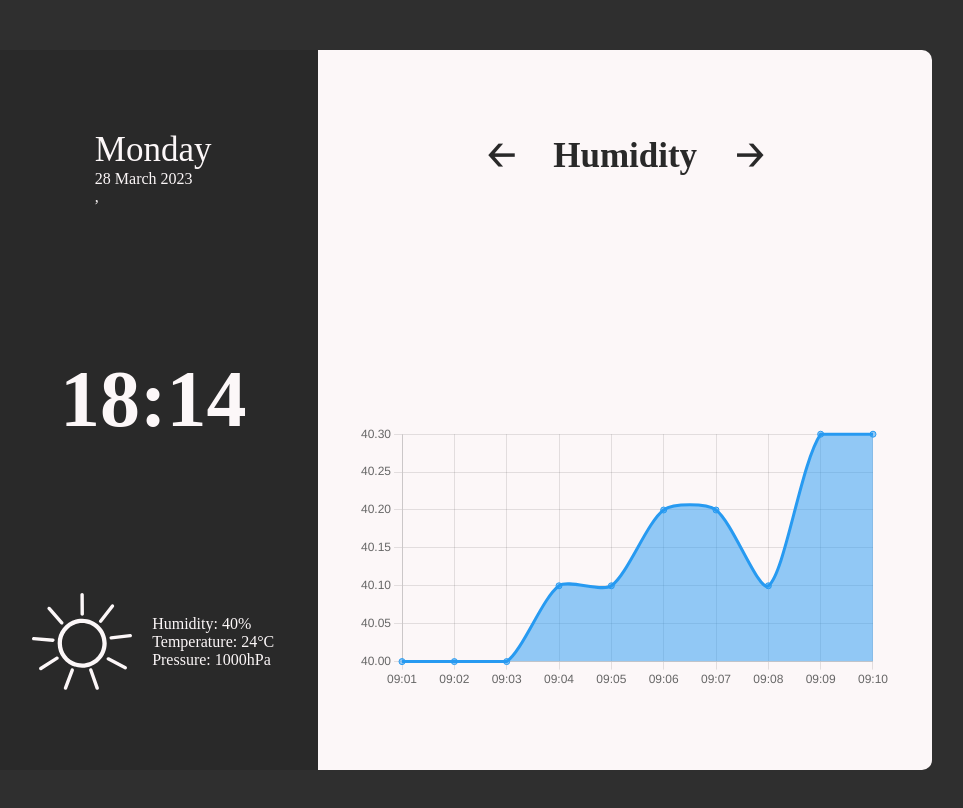
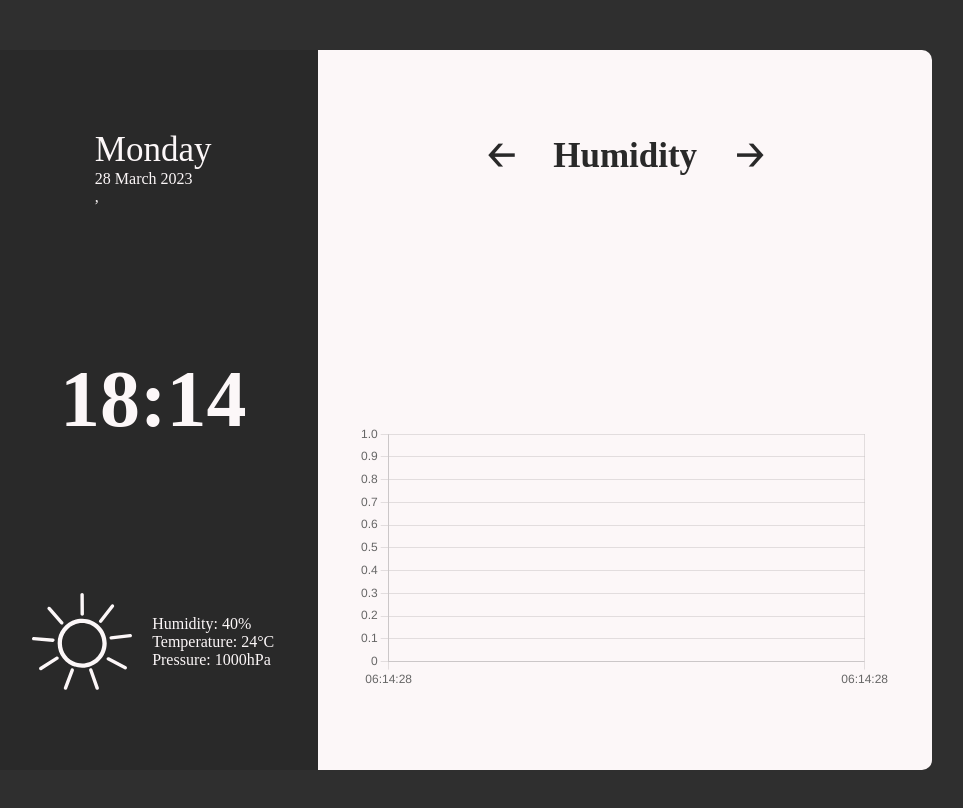
Before and after one commit to kardahim/weather_esp_frontend, a React (Create React App) app: page / in a window 1280 px wide. Shown: the top 808 px of the page, without its empty margins (180-1143 px from the left). Built offline with nearby package versions, Linux system fonts and the light colour scheme; no server answers.

Commit message:
read data from esp32

```diff
--- a/src/components/Card.tsx
+++ b/src/components/Card.tsx
@@ -19,12 +19,12 @@ function Card() {
     const [geo, setGeo] = useState<any>({})
     const [date, setDate] = useState<Dayjs>(dayjs())
     const datasetNames: string[] = ['Humidity', 'Temperature', 'Pressure']
-    const [datasets, setDatasets] = useState([
-        [40, 40, 40, 40.1, 40.1, 40.2, 40.2, 40.1, 40.3, 40.3],
-        [24, 24, 24, 24, 24, 24, 24, 24.4, 24.4, 24.3],
-        [1000, 1000, 1000, 1000, 1000, 1000, 1000, 1000, 1000, 1000]
+    const [datasets, setDatasets] = useState<any[]>([
+        [], [], []
     ])
+    const [timestamps, setTimestamps] = useState<string[]>([])
     const [currentDataset, setCurrentDataset] = useState<number>(0)
+    const [weatherData, setWeatherData] = useState<any>([]) // delete?
 
     // set cords and address
     useEffect(() => {
@@ -42,6 +42,7 @@ function Card() {
             // })
             axios.get(`https://nominatim.openstreetmap.org/reverse?format=json&lat=${crd.latitude}&lon=${crd.longitude}&accept-language=en`).then((response) => {
                 setGeo(response.data)
+                // console.log(response.data)
             })
         }
 
@@ -52,10 +53,20 @@ function Card() {
         navigator.geolocation.getCurrentPosition(success, error, options)
     }, [])
 
-    // set time
+    // set data
     useEffect(() => {
-        setTimeout(() => { setDate(dayjs()) }, 1000)
-    }, [date])
+        setTimeout(() => {
+            setDate(dayjs())
+            setTimestamps((old) => [...old, dayjs().format('hh:mm:ss')])
+            axios.get(`http://192.168.67.53/data`).then((response) => {
+                const newDatasets = [...datasets]
+                newDatasets[1].push(response.data[0].value)
+                newDatasets[0].push(response.data[1].value)
+                newDatasets[2].push(response.data[2].value)
+                setDatasets(newDatasets)
+            })
+        }, 5000)
+    }, [timestamps])
 
     // change dataset
     const nextDataset = () => {
@@ -83,18 +94,7 @@ function Card() {
     };
 
     const data = {
-        labels: [
-            '09:01',
-            '09:02',
-            '09:03',
-            '09:04',
-            '09:05',
-            '09:06',
-            '09:07',
-            '09:08',
-            '09:09',
-            '09:10'
-        ],
+        labels: timestamps,
         datasets: [
             {
                 fill: true,
@@ -113,6 +113,7 @@ function Card() {
                 <div className='card__parameters__date'>
                     <div>{'Monday'}</div>
                     <div>{date.format('DD MMMM YYYY')}</div>
+                    {/* TODO add state (city,town,village, unknown) */}
                     <div>{geo?.address?.city ? geo?.address?.city : geo?.address?.village}, {geo?.address?.country}</div>
                 </div>
                 <div className='card__parameters__time'>
```
